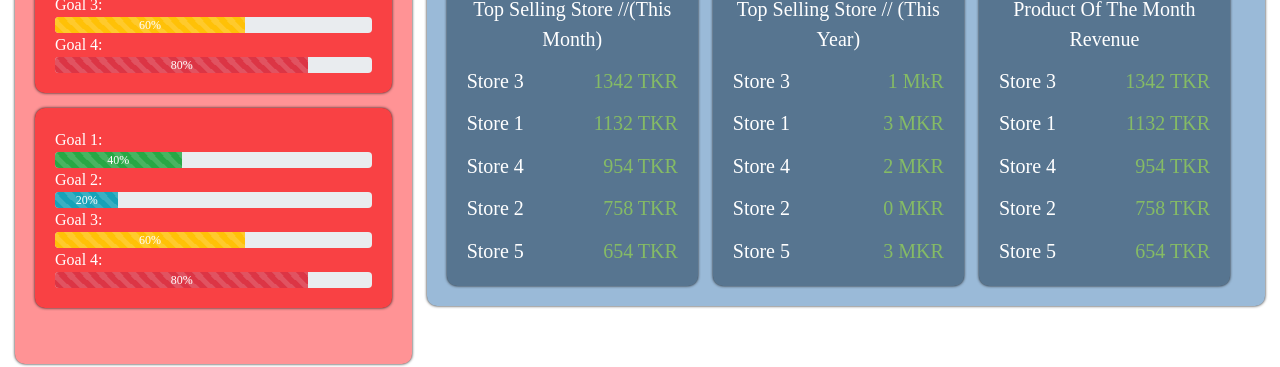
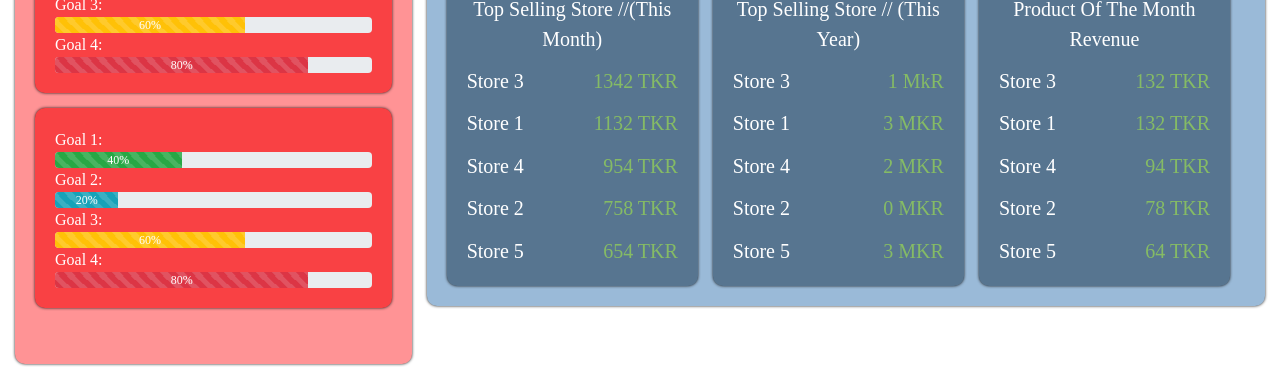
Before and after one commit to furbergerik/tollo, a React (Create React App) app: page / in a window 1280 px wide. Shown: the part 479-846 px from the top of the page. Built offline with nearby package versions, Linux system fonts and the light colour scheme; a web font is replaced by a local one.

Commit message:
Update Home.jsx

```diff
--- a/src/components/Home.jsx
+++ b/src/components/Home.jsx
@@ -430,15 +430,15 @@ class Home extends React.Component {
                   <div className="store-window window-5">
                     <div className="headline">Product Of The Month Revenue</div>
                     <div className="top1">Store 3</div>
-                    <div className="top1-score"><CountUp end={1342} /> TKR</div>
+                    <div className="top1-score"><CountUp end={132} /> TKR</div>
                     <div className="top1">Store 1</div>
-                    <div className="top1-score"><CountUp end={1132} /> TKR</div>
+                    <div className="top1-score"><CountUp end={132} /> TKR</div>
                     <div className="top1">Store 4</div>
-                    <div className="top1-score"><CountUp end={954} /> TKR</div>
+                    <div className="top1-score"><CountUp end={94} /> TKR</div>
                     <div className="top1">Store 2</div>
-                    <div className="top1-score"><CountUp end={758} /> TKR</div>
+                    <div className="top1-score"><CountUp end={78} /> TKR</div>
                     <div className="top1">Store 5</div>
-                    <div className="top1-score"><CountUp end={654} /> TKR</div>
+                    <div className="top1-score"><CountUp end={64} /> TKR</div>
                   </div>
 
 
```
